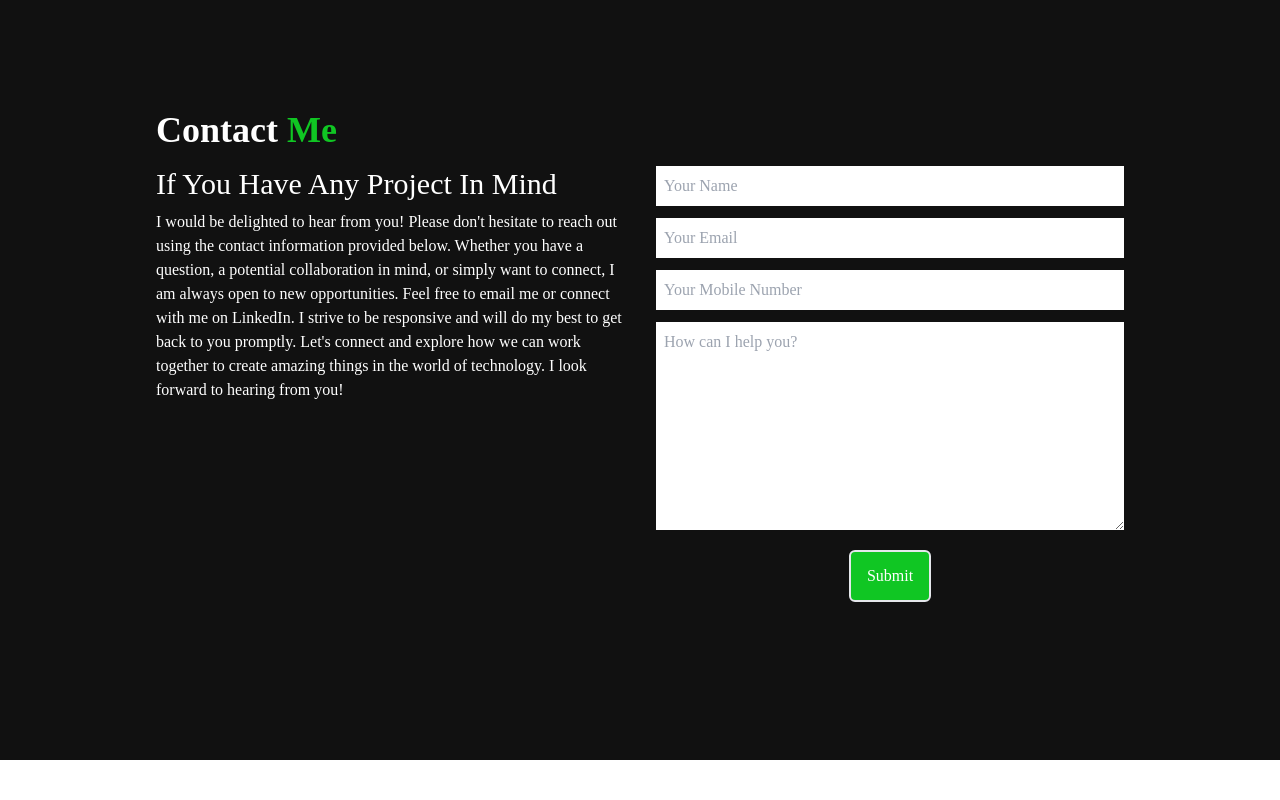
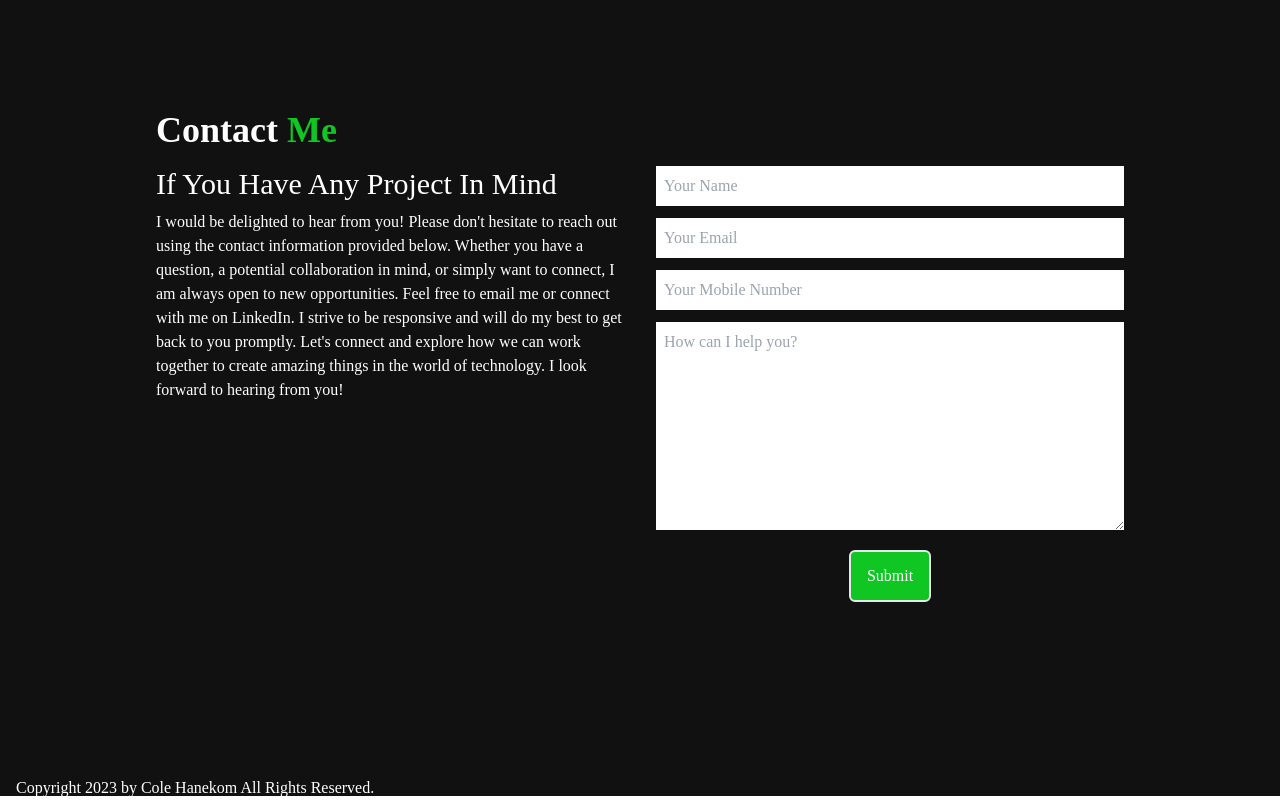
Before and after one commit to colehanekom/React-profile, a React (Vite) app: page / in a window 1280 px wide. Shown: the part 3240-4040 px from the top of the page. Before the commit the page ends 4000 px from the top, so only its background shows below. Built offline with nearby package versions, Linux system fonts and the light colour scheme.

Commit message:
Imported Footer to App.jsx. Added code for Footer

```diff
--- a/src/App.jsx
+++ b/src/App.jsx
@@ -4,6 +4,7 @@ import About from "./components/About";
 import Skills from "./components/Skills";
 import Projects from "./components/Projects";
 import Contact from "./components/Contact";
+import Footer from "./components/Footer";
 
 function App() {
   return (
@@ -14,6 +15,7 @@ function App() {
       <Skills/>
       <Projects/>
       <Contact/>
+      <Footer/>
     </div>
   );
 }
--- /dev/null
+++ b/src/components/Footer.jsx
@@ -0,0 +1,12 @@
+import React from 'react'
+
+const Footer = () => {
+  return (
+    <div name='footer' className='w-full h-9 bg-[#111111] text-white p-4'>
+        <p>Copyright  2023 by Cole Hanekom All Rights Reserved.</p>
+    </div>
+
+  )
+}
+
+export default Footer
```
